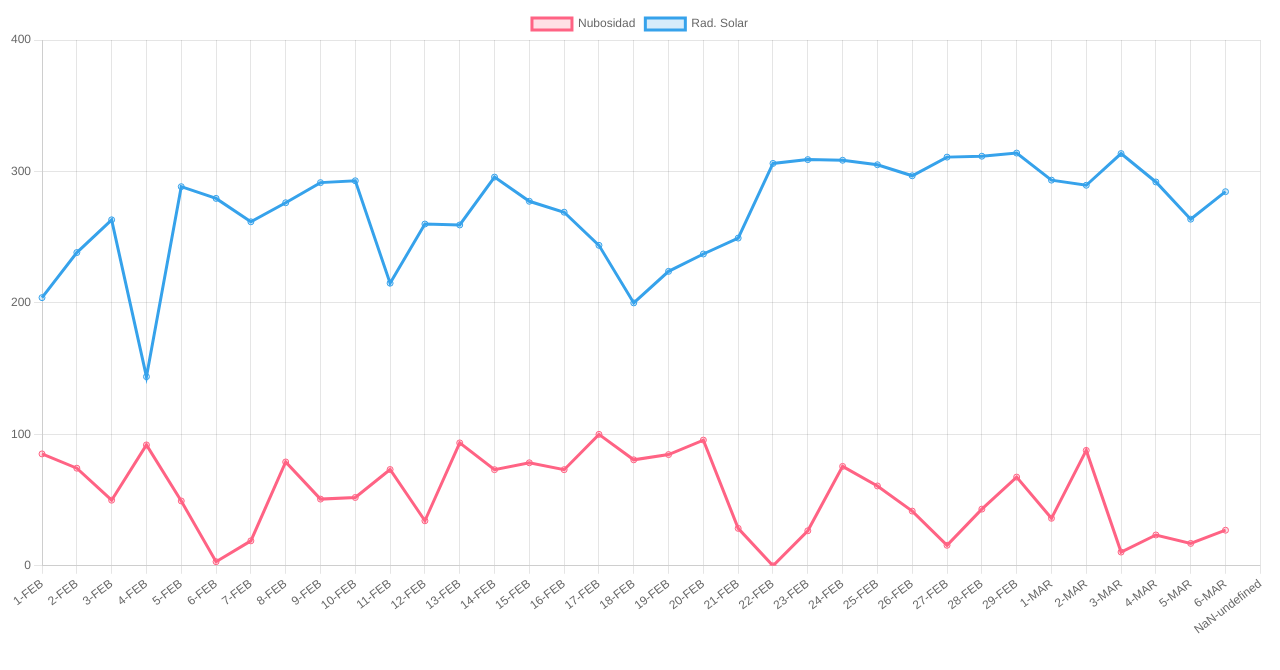
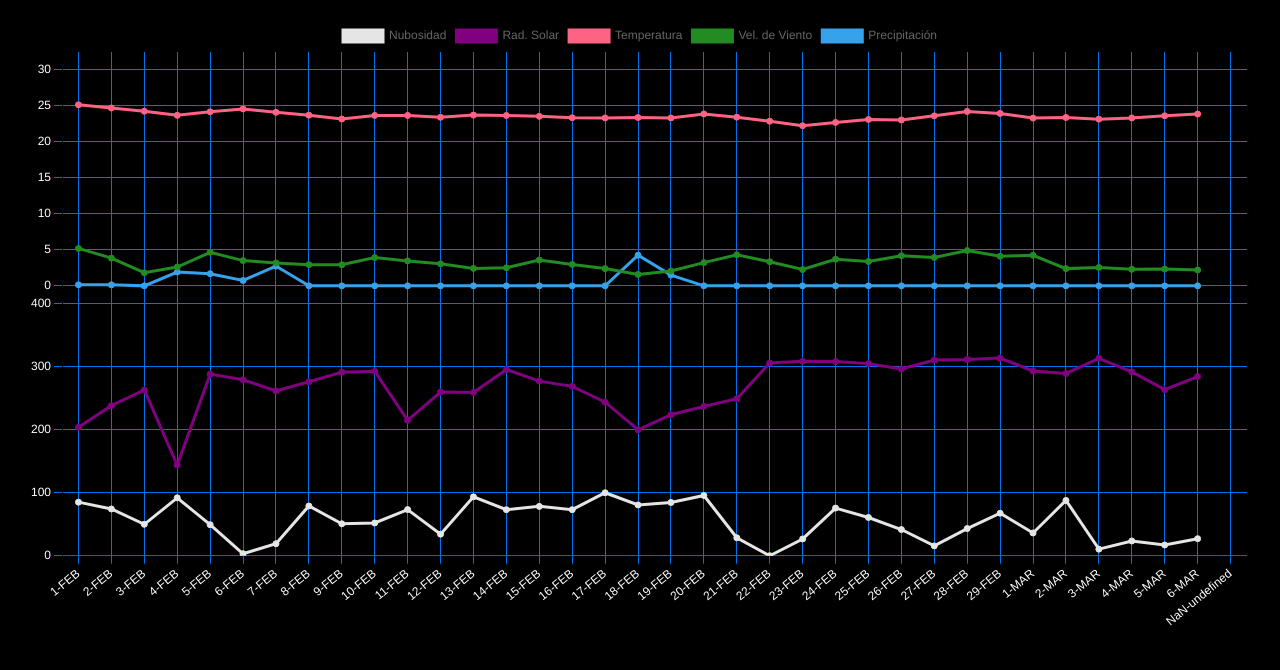
Before and after one commit to Priver-Group/chart-js, a website: page index.html in a window 1280 px wide. Drawn offline with nearby package versions, Linux system fonts and the light colour scheme.

Commit message:
second commit

```diff
--- a/app.js
+++ b/app.js
@@ -1,69 +1,102 @@
-document.addEventListener("DOMContentLoaded", () => {
-    const csvUrl = "climate_service.csv";
-    let data = {};
+document.addEventListener('DOMContentLoaded', () => {
+  const csvUrl = 'climate_service.csv'
+  let data = {}
 
   Papa.parse(csvUrl, {
     header: true,
     download: true,
     complete: function (results) {
       data = results.data.map((item) => {
-          const date = new Date(item.datetime);
+        const date = new Date(item.datetime)
         return {
           datetime: `${date.getDate()}-${
-              monthNames[date.toLocaleString("en-US", {
-                month: "short",
-              })]
+            monthNames[
+              date.toLocaleString('en-US', {
+                month: 'short',
+              })
+            ]
           }`,
+          tempmax: item.tempmax,
+          tempmin: item.tempmin,
+          temp: item.temp,
+          precip: item.precip,
+          windspeed: item.windspeed,
+          windgust: item.windgust,
           cloudcover: item.cloudcover,
           solarradiation: item.solarradiation,
-          };
-        });
-        crearGrafica();
+        }
+      })
+      crearGrafica()
     },
-    });
+  })
 
   const monthNames = {
-      Jan: "JAN",
-      Feb: "FEB",
-      Mar: "MAR",
-      Apr: "APR",
-      May: "MAY",
-      Jun: "JUN",
-      Jul: "JUL",
-      Aug: "AUG",
-      Sep: "SEP",
-      Oct: "OCT",
-      Nov: "NOV",
-      Dec: "DEC",
-    };
+    Jan: 'JAN',
+    Feb: 'FEB',
+    Mar: 'MAR',
+    Apr: 'APR',
+    May: 'MAY',
+    Jun: 'JUN',
+    Jul: 'JUL',
+    Aug: 'AUG',
+    Sep: 'SEP',
+    Oct: 'OCT',
+    Nov: 'NOV',
+    Dec: 'DEC',
+  }
 
   function formatearMeses(date) {
-      const [day, month] = date.split(" ");
-      return `${day}-${monthNames[month.toUpperCase()]}`;
+    const [day, month] = date.split(' ')
+    return `${day}-${monthNames[month.toUpperCase()]}`
   }
 
   function crearGrafica() {
     // Preparar los datos para Chart.js
-      const labels = data.map((item) => item.datetime);
+    const labels = data.map((item) => item.datetime)
     const datasets = [
       {
-          label: "Nubosidad",
+        label: 'Nubosidad',
         data: data.map((item) => item.cloudcover),
-          borderColor: "rgba(255, 99, 132, 1)",
-          backgroundColor: "rgba(255, 99, 132, 0.2)",
+        borderColor: '#E5E5E5',
+        backgroundColor: '#E5E5E5',
+        yAxisID: 'y1'
       },
       {
-          label: "Rad. Solar",
+        label: 'Rad. Solar',
         data: data.map((item) => item.solarradiation),
-          borderColor: "rgba(54, 162, 235, 1)",
-          backgroundColor: "rgba(54, 162, 235, 0.2)",
+        borderColor: '#800080',
+        backgroundColor: '#800080',
+        yAxisID: 'y1'
       },
-        // Agregar más datasets según sea necesario
-      ];
+      {
+        label: 'Temperatura',
+        data: data.map((item) => item.temp),
+        borderColor: '#ff6384',
+        backgroundColor: '#ff6384',
+        yAxisID: 'y2'
+      },
+      {
+        label: 'Vel. de Viento',
+        data: data.map((item) => item.windspeed),
+        borderColor: '#228B22',
+        backgroundColor: '#228B22',
+        yAxisID: 'y2'
+      },
+      {
+        label: 'Precipitación',
+        data: data.map((item) => item.precip),
+        borderColor: '#36a2eb',
+        backgroundColor: '#36a2eb',
+        yAxisID: 'y2'
+      },
+    ]
 
     // Configurar opciones de la gráfica
+    const gridColor = '#0070F3'
+    const textColor = '#FFFFFF'
+
     const config = {
-        type: "line",
+      type: 'line',
       data: {
         labels,
         datasets,
@@ -71,20 +104,48 @@ document.addEventListener("DOMContentLoaded", () => {
       options: {
         responsive: true,
         scales: {
-            y: {
-              beginAtZero: true,
+          x: {
+            offset: true,
+            ticks: { color: textColor},
+            grid: {
+              color: gridColor,
+            },
+          },
+          y1: {
+            type: 'linear',
             min: 0,
             max: 400,
+            position: 'left',
+            stack: 'y',
+            stackWeight: 1.2,
             ticks: {
               stepSize: 100,
+              color: textColor,
+              beginAtZero: true,
+            },
+            grid: { color: gridColor },
+          },
+          y2: {
+            type: 'linear',
+            min: 0,
+            max: 30,
+            position: 'left',
+            stack: 'y',
+            offset: true,
+            stackWeight: 1.2,
+            ticks: {
+              stepSize: 5,
+              color: textColor,
+              beginAtZero: true,
+            },
+            grid: { color: gridColor },
           },
         },
       },
-        },
-      };
+    }
 
     // Crear la gráfica
-      const ctx = document.getElementById("chart").getContext("2d");
-      new Chart(ctx, config);
+    const ctx = document.getElementById('chart').getContext('2d')
+    new Chart(ctx, config)
   }
-  });
+})
--- a/index.html
+++ b/index.html
@@ -3,7 +3,20 @@
 <head>
     <meta charset="UTF-8">
     <meta name="viewport" content="width=device-width, initial-scale=1.0">
-    <title>Temperature Data</title>
+    <title>Climate Service</title>
+    <style>
+        body{
+            background: #000000;
+        }
+        canvas {
+            display: flex;
+            justify-content: center;
+            align-items: center;
+            margin: 20px;
+            max-width: 100%;
+            background: #000000;
+        }
+    </style>
     <script src="https://cdn.jsdelivr.net/npm/chart.js"></script>
     <script src="https://cdn.jsdelivr.net/npm/papaparse@5.3.0/papaparse.min.js"></script>
 </head>
```
Also changed, not shown: short_json_average_ndvi.json (+8 -8 lines), 1 other file. Lines whose indentation alone changed are shown as unchanged.
